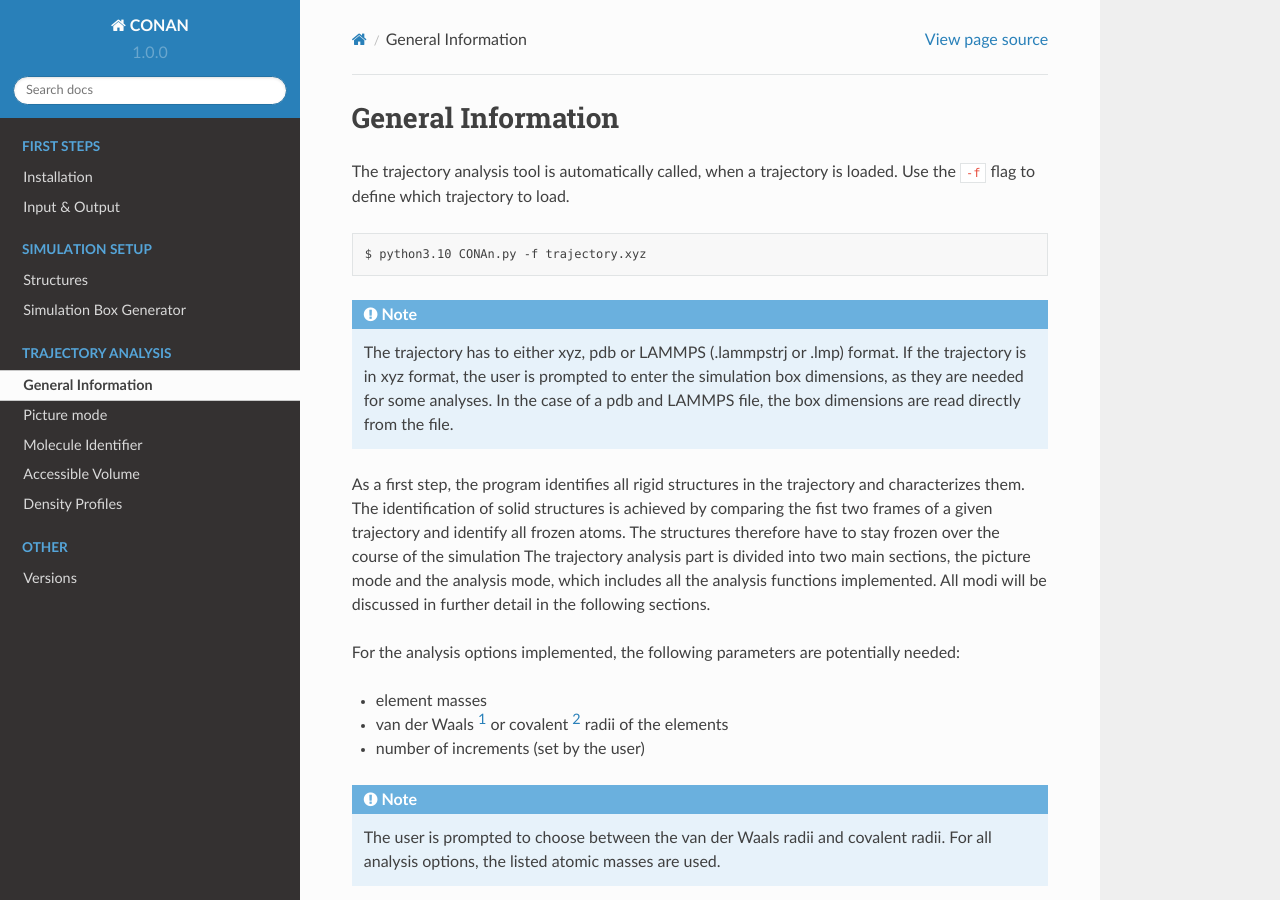
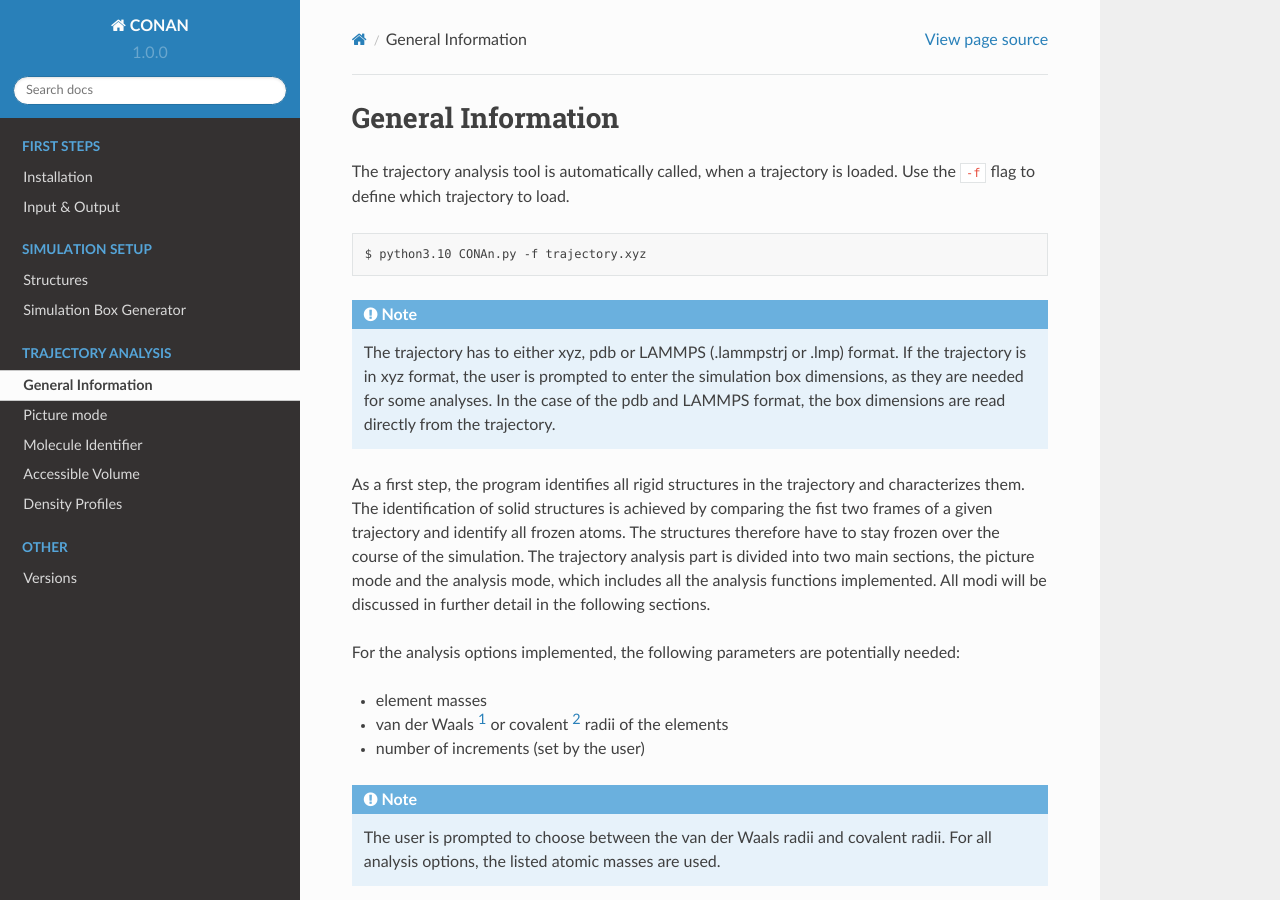
Before and after one commit to kirchners-manta/conan_manual, a Sphinx documentation site: the page built from docs/source/analysis/analysis.rst, in a window 1280 px wide and 900 px high. Built offline with Sphinx 7.4.7 and the Read the Docs theme 2.0.0, drawn with Linux system fonts in a browser that asks for light colours.

Commit message:
surface area

```diff
--- a/docs/source/analysis/analysis.rst
+++ b/docs/source/analysis/analysis.rst
@@ -10,11 +10,11 @@ The trajectory analysis tool is automatically called, when a trajectory is loade
 .. note::
     The trajectory has to either xyz, pdb or LAMMPS (.lammpstrj or .lmp) format.
     If the trajectory is in xyz format, the user is prompted to enter the simulation box dimensions, as they are needed for some analyses.
-    In the case of a pdb and LAMMPS file, the box dimensions are read directly from the file.
+    In the case of the pdb and LAMMPS format, the box dimensions are read directly from the trajectory.
 
 As a first step, the program identifies all rigid structures in the trajectory and characterizes them.
 The identification of solid structures is achieved by comparing the fist two frames of a given trajectory and identify all frozen atoms.
-The structures therefore have to stay frozen over the course of the simulation
+The structures therefore have to stay frozen over the course of the simulation.
 The trajectory analysis part is divided into two main sections, the picture mode and the analysis mode, which includes all the analysis functions implemented.
 All modi will be discussed in further detail in the following sections.
 
```
